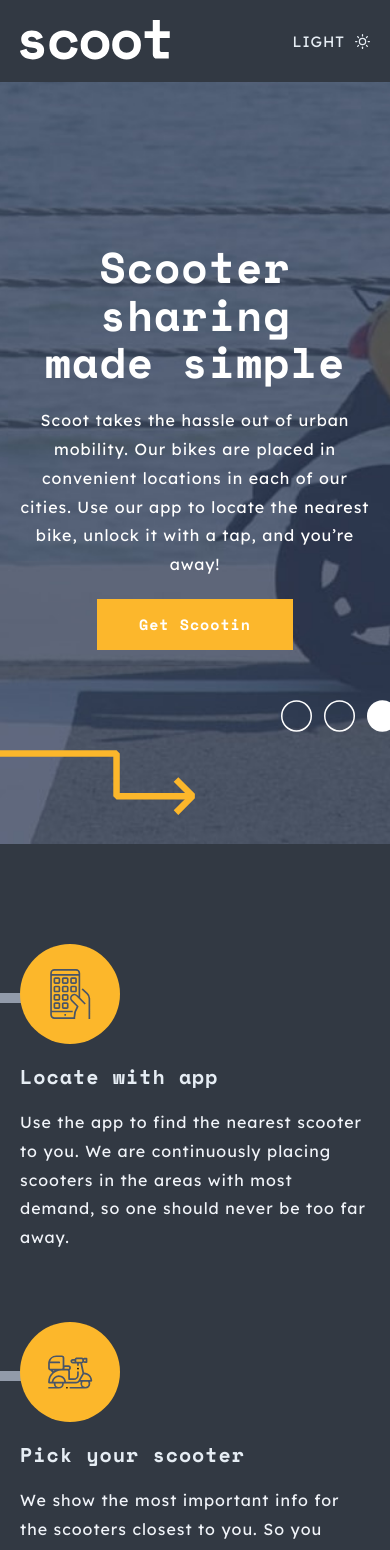
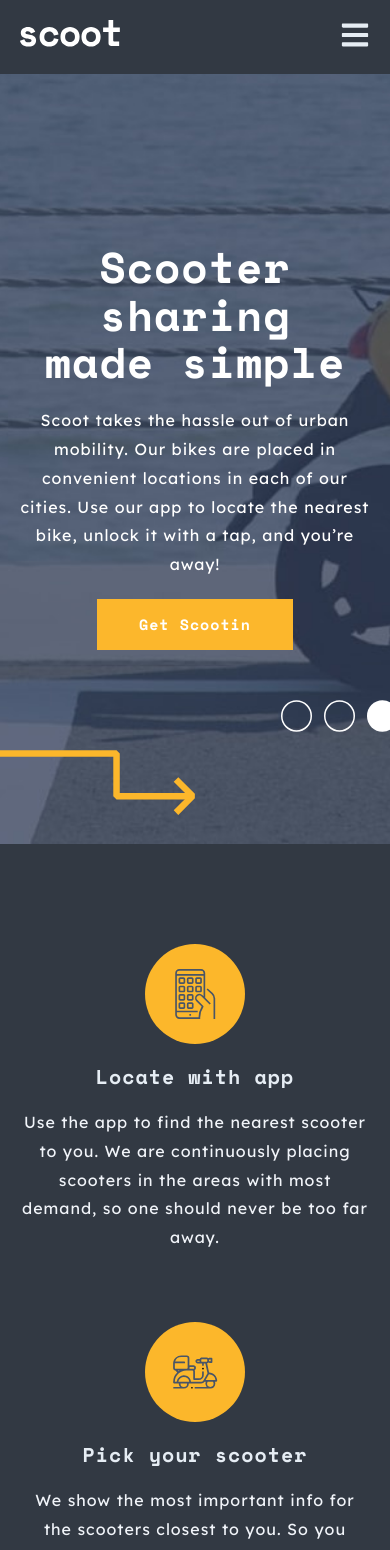
Before and after one commit to habibdev96/FEM-scoot-multi-page-website, a React (Create React App) app: page / in a window 390 px wide. Shown: the top 1550 px of the page. Built offline with nearby package versions, Linux system fonts and the light colour scheme.

Commit message:
created mobile menu toggler

```diff
--- a/src/App.js
+++ b/src/App.js
@@ -13,7 +13,7 @@ import Navbar from './components/Shared/Navbar';
 import Cta from './components/Shared/Cta';
 import Footer from './components/Shared/Footer';
 
-// TODO: make responsive | aos.js | mobile menu
+// TODO: mobile menu
 
 const App = () => {
   AOS.init({ offset: 10, duration: 1000, once: true });
--- a/src/components/Home/HomeFeatureCard.js
+++ b/src/components/Home/HomeFeatureCard.js
@@ -1,9 +1,14 @@
 import styled from 'styled-components';
 import { CardHeading } from '../StyledElements/Headings.styled';
 import Paragraph from '../StyledElements/Paragraphs.styled';
+import Responsive from '../../abstracts/Responsive';
 
 const StyledArticle = styled.article`
   position: relative;
+
+  ${Responsive.sm`
+    text-align: center;
+  `}
 
   .icon {
     position: relative;
@@ -21,6 +26,10 @@ const StyledArticle = styled.article`
     height: 1rem;
     width: 100%;
     background-color: ${({ theme }) => theme.secondaryBg};
+
+    ${Responsive.sm`
+      display: none;
+    `}
   }
 `;
 
--- /dev/null
+++ b/src/components/Shared/MobileMenuToggler.js
@@ -0,0 +1,37 @@
+import styled from 'styled-components';
+import { FaBars, FaTimes } from 'react-icons/fa';
+import Responsive from '../../abstracts/Responsive';
+import { useGlobalContext } from '../../context';
+
+const Button = styled.button`
+  display: none;
+  background: transparent;
+  outline: 0;
+  border: 0;
+  z-index: 2000;
+
+  ${Responsive.lg`
+    display: block;
+  `}
+
+  .icon {
+    color: ${({ theme }) => theme.heading};
+    font-size: var(--md);
+  }
+`;
+
+const MobileMenuToggler = () => {
+  const { isSidebarOpen, setIsSidebarOpen } = useGlobalContext();
+
+  return (
+    <Button onClick={() => setIsSidebarOpen(!isSidebarOpen)}>
+      {!isSidebarOpen ? (
+        <FaBars className='icon' />
+      ) : (
+        <FaTimes className='icon' />
+      )}
+    </Button>
+  );
+};
+
+export default MobileMenuToggler;
--- a/src/components/Shared/Navbar.js
+++ b/src/components/Shared/Navbar.js
@@ -8,6 +8,7 @@ import ThemeToggleButton from './ThemeToggleButton';
 import { maxWidthLg, flexAlign } from '../../abstracts/Mixins';
 import { useGlobalContext } from '../../context';
 import Responsive from '../../abstracts/Responsive';
+import MobileMenuToggler from './MobileMenuToggler';
 
 const StyledNav = styled.nav`
   position: fixed;
@@ -23,8 +24,16 @@ const Container = styled.div`
   ${flexAlign}
   justify-content: space-between;
 
+  ${Responsive.lg`
+    align-items: flex-start;
+  `}
+
   .logo {
     width: 15rem;
+
+    ${Responsive.lg`
+      width: 10rem;
+    `}
   }
 
   .left,
@@ -34,7 +43,8 @@ const Container = styled.div`
   }
 
   .links,
-  .btn {
+  .btn,
+  .right {
     ${Responsive.lg`
       display: none;
     `}
@@ -76,6 +86,7 @@ const Navbar = () => {
             Get Scootin
           </StyledButton>
         </div>
+        <MobileMenuToggler />
       </Container>
     </StyledNav>
   );
--- a/src/context.js
+++ b/src/context.js
@@ -31,6 +31,7 @@ export const AppProvider = ({ children }) => {
     careersFeatureSectionData
   );
   const [positions, setPositions] = useState(careersPositionsData);
+  const [isSidebarOpen, setIsSidebarOpen] = useState(false);
 
   const themeToggler = () => {
     if (theme === 'light') {
@@ -59,6 +60,8 @@ export const AppProvider = ({ children }) => {
         faqs,
         careersFeatureSection,
         positions,
+        isSidebarOpen,
+        setIsSidebarOpen,
       }}
     >
       {children}
```
